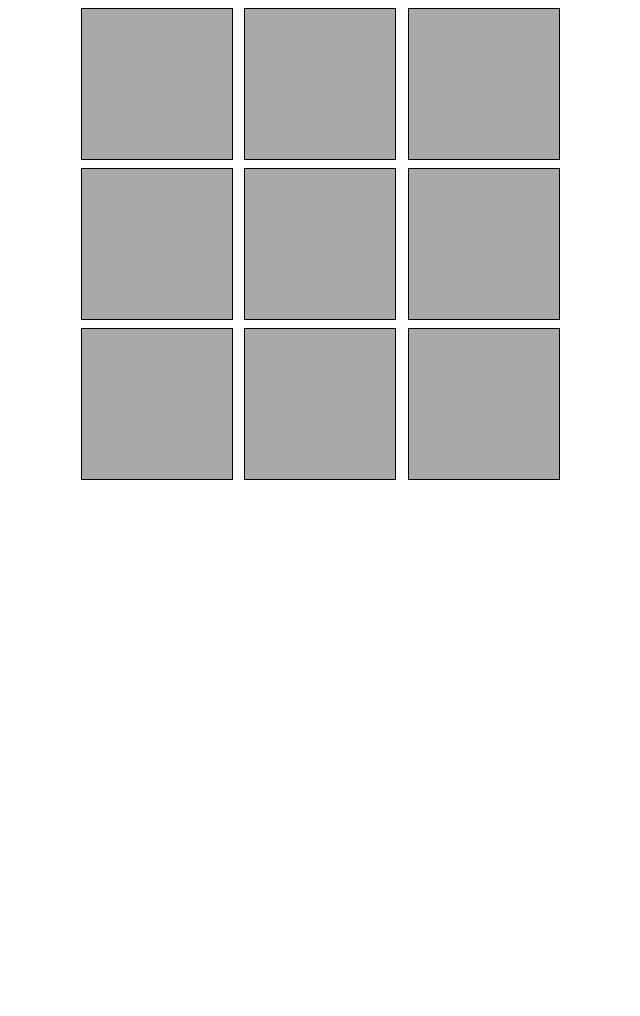
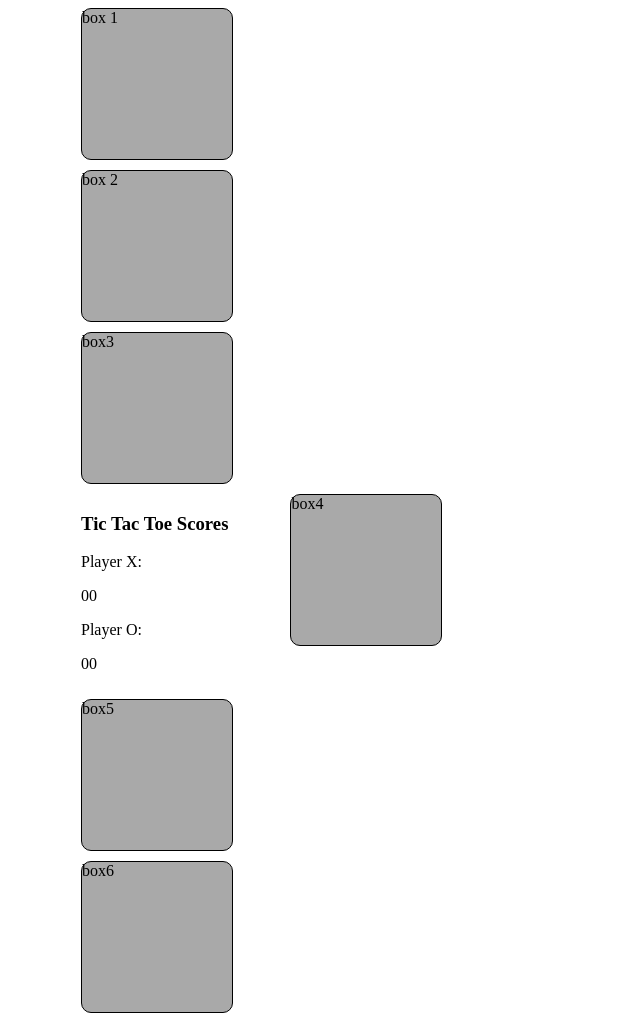
Before and after one commit to SirQuandale/TicTacToe, a plain HTML site: page index.html in a window 1280 px wide. Shown: the top 1016 px of the page, without its empty margins (319-959 px from the left). Before the commit the page ends 800 px from the top, so only its background shows below. Drawn offline with Linux system fonts and the light colour scheme.

Commit message:
tried something and broke the code, will fix it later
:(

```diff
--- a/css/style.css
+++ b/css/style.css
@@ -2,91 +2,86 @@
     margin: auto;
     width: 480px;
     display: grid;
-    grid-template-columns: repeat(3, 1fr);
-    grid-template-rows: repeat(3, 150px);
+    grid-template-columns: repeat(9, 1fr);
+    grid-auto-rows: minmax(150px, auto);
     gap: 10px;
+    grid-template-areas:
+    "1 2 3"
+    "4 5 6"
+    "7 8 9"
+    "ft ft ft";
 }
 
 .box1 {
-    grid-row-start: 1;
+    /* grid-row-start: 1;
     grid-row-end: 3;
     grid-column-start: 1;
-    grid-column-end: 1;
+    grid-column-end: 1; */
+    grid-area: 1;
 }
 
 .box2 {
-    grid-row-start: 1;
+    /* grid-row-start: 1;
     grid-row-end: 3;
     grid-column-start: 2;
-    grid-column-end: 2;
+    grid-column-end: 2; */
+    grid-area: 2;
 }
 
 .box3 {
-    grid-row-start: 1;
+    /* grid-row-start: 1;
     grid-row-end: 3;
     grid-column-start: 3;
-    grid-column-end: 3;
+    grid-column-end: 3; */
+    grid-area:3;
 }
 
 .box4 {
-    grid-row-start: 2;
+    /* grid-row-start: 2;
     grid-row-end: 3;
     grid-column-start: 1;
-    grid-column-end: 3;
+    grid-column-end: 3; */
+    grid-area: 4;
 }
 
 .box5 {
-    grid-row-start: 2;
+    /* grid-row-start: 2;
     grid-row-end: 3;
     grid-column-start: 2;
-    grid-column-end: 3;
+    grid-column-end: 3; */
+    grid-area: 5;
 }
 
 .box6 {
-    grid-row-start: 2;
+    /* grid-row-start: 2;
     grid-row-end: 3;
     grid-column-start: 3;
-    grid-column-end: 3;
+    grid-column-end: 3; */
+    grid-area: 6;
 }
 
 .box7 {
-    grid-row-start: 3;
+    /* grid-row-start: 3;
     grid-row-end: 3;
     grid-column-start: 1;
-    grid-column-end: 3;
+    grid-column-end: 3; */
+    grid-area: 7;
 }
 
 .box8 {
-    grid-row-start: 3;
+    /* grid-row-start: 3;
     grid-row-end: 3;
     grid-column-start: 2;
-    grid-column-end: 3;
+    grid-column-end: 3; */
+    grid-area: 8;
 }
 
 .box9 {
-    grid-row-start: 3;
+    /* grid-row-start: 3;
     grid-row-end: 3;
     grid-column-start: 3;
-    grid-column-end: 3;
-}
-
-.E {
-    background-color: darkgrey;
-    border: 1px solid black;
-}
-
-button {
-    background-color: darkgray;
-    width: 150px;
-    height: 150px;
-}
-
-button:hover {
-    background-color: grey;
-}
-
-button:active {
-    background-color: darkgray;
+    grid-column-end: 3; */
+    grid-area: 9;
 }
 
 .boxes {
@@ -94,6 +89,7 @@ button:active {
     height: 150px;
     background-color: darkgrey;
     border: 1px solid black;
+    border-radius: 10px;
 }
 
 .boxes-hover:hover {
@@ -107,3 +103,7 @@ button:active {
 .won {
     background-color: green;
 }
+
+.footer {
+    grid-area: ft;
+}
--- a/index.html
+++ b/index.html
@@ -1,5 +1,6 @@
 <!DOCTYPE html>
 <html lang="en">
+
 <head>
     <meta charset="UTF-8">
     <meta http-equiv="X-UA-Compatible" content="IE=edge">
@@ -7,55 +8,64 @@
     <title>Boter Kees Eggs</title>
     <link rel="stylesheet" href="css/style.css">
 </head>
+
 <body>
     <div class="boxes-wrapper">
         <div class="box1">
-            <div class="boxes row1 column1 diag1 boxes-hover">
+            <div class="boxes row1 column1 diag1 boxes-hover">box 1
                 <img src="img/blank.png" alt="imgContainer" class="img-btn cross1" draggable="false">
             </div>
         </div>
         <div class="box2">
-            <div class="boxes row1 column2 boxes-hover">
+            <div class="boxes row1 column2 boxes-hover">box 2
                 <img src="img/blank.png" alt="imgContainer" class="img-btn cross2" draggable="false">
             </div>
         </div>
         <div class="box3">
-            <div class="boxes row1 column3 diag2 boxes-hover">
+            <div class="boxes row1 column3 diag2 boxes-hover">box3
                 <img src="img/blank.png" alt="imgContainer" class="img-btn cross3" draggable="false">
             </div>
         </div>
         <div class="box4">
-            <div class="boxes row2 column1 boxes-hover">
+            <div class="boxes row2 column1 boxes-hover"> box4
                 <img src="img/blank.png" alt="imgContainer" class="img-btn cross4" draggable="false">
             </div>
         </div>
         <div class="box5">
-            <div class="boxes row2 column2 diag1 diag2 boxes-hover">
+            <div class="boxes row2 column2 diag1 diag2 boxes-hover">box5
                 <img src="img/blank.png" alt="imgContainer" class="img-btn cross5" draggable="false">
             </div>
         </div>
         <div class="box6">
-            <div class="boxes row2 column3 boxes-hover">
+            <div class="boxes row2 column3 boxes-hover">box6
                 <img src="img/blank.png" alt="imgContainer" class="img-btn cross6" draggable="false">
             </div>
         </div>
         <div class="box7">
-            <div class="boxes row3 column1 diag2 boxes-hover">
+            <div class="boxes row3 column1 diag2 boxes-hover">box7
                 <img src="img/blank.png" alt="imgContainer" class="img-btn cross7" draggable="false">
             </div>
         </div>
         <div class="box8">
-            <div class="boxes row3 column2 boxes-hover">
+            <div class="boxes row3 column2 boxes-hover">box8
                 <img src="img/blank.png" alt="imgContainer" class="img-btn cross8" draggable="false">
             </div>
         </div>
         <div class="box9">
-            <div class="boxes row3 column3 diag1 boxes-hover">
+            <div class="boxes row3 column3 diag1 boxes-hover">box9
                 <img src="img/blank.png" alt="imgContainer" class="img-btn cross9" draggable="false">
             </div>
         </div>
+        <footer class="footer">
+            <h3>Tic Tac Toe Scores</h3>
+            <p>Player X:</p>
+            <p class="player-x-score">00</p>
+            <p>Player O:</p>
+            <p class="player-o-score">00</p>
+        </footer>
     </div>
     <script src="js/lib.js"></script>
     <script src="js/main.js"></script>
 </body>
+
 </html>
```
